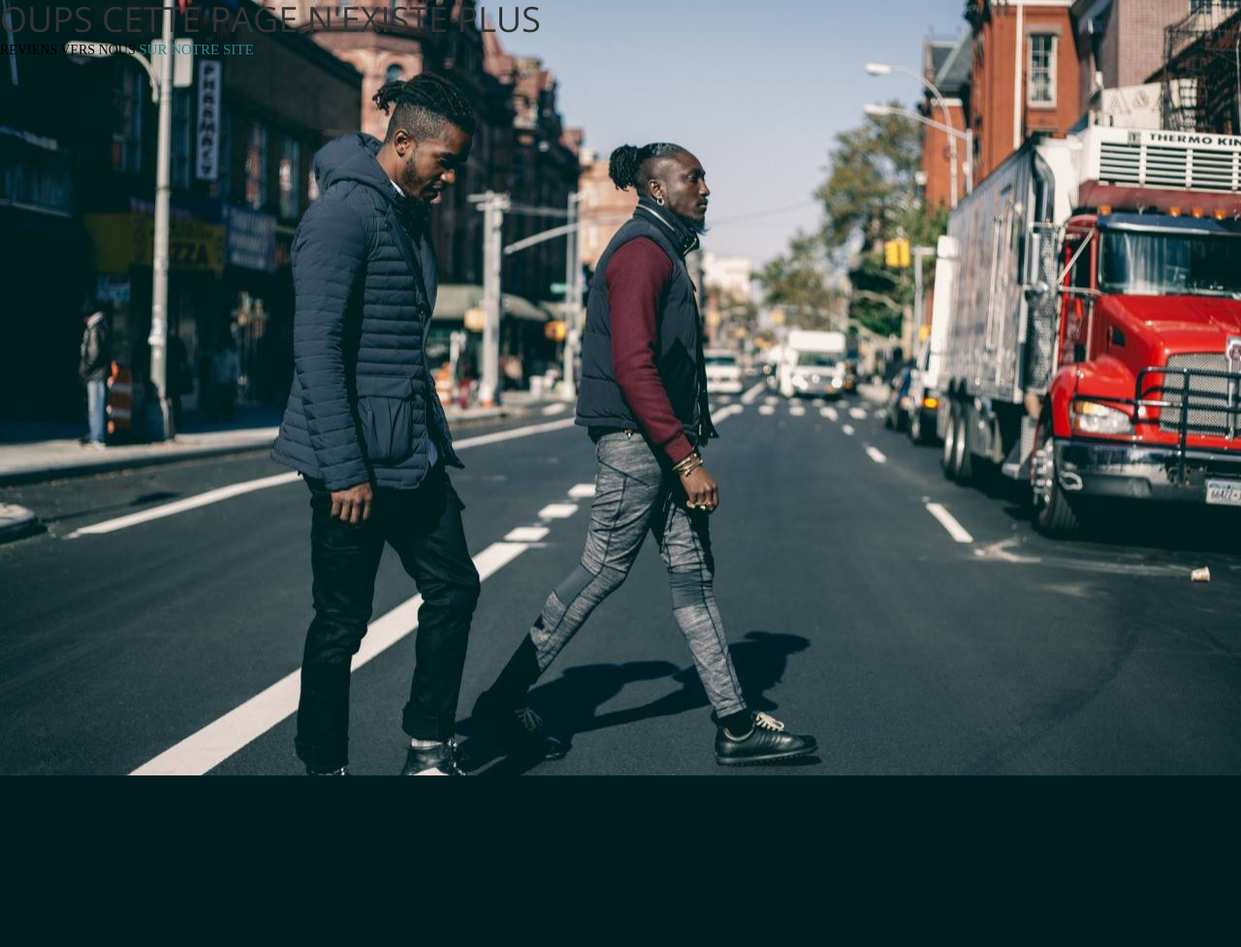
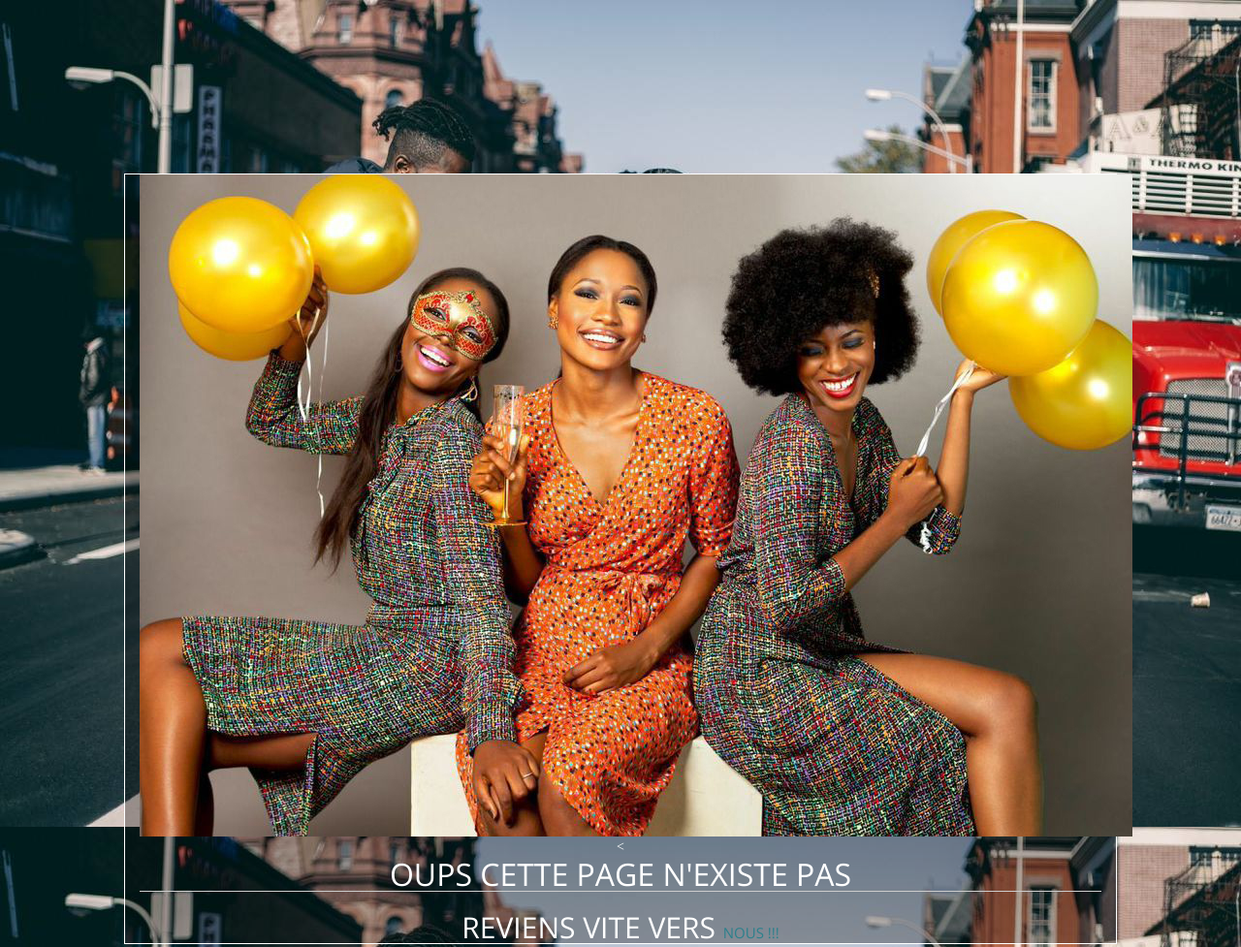
Before and after one commit to lucymtl/p71, a PHP site: page /page404.php in a window 1280 px wide. Shown: the whole page at 97% size. Before the commit the page ends 800 px from the top, so only its background shows below. Run offline with PHP 8.4, Linux system fonts and the light colour scheme; some libraries are stand-ins or nearby versions.

Commit message:
Maj de la  page404.php

```diff
--- a/css/final.css
+++ b/css/final.css
@@ -63,6 +63,14 @@
 
 }
 
+#error{
+  width: 80%;
+  text-align: center;
+  border: 1px solid white;
+  margin-left: 10%;
+  margin-top: 14%;
+  color
+}
 
 a {
   color: #2C808C;
--- a/page404.php
+++ b/page404.php
@@ -16,10 +16,14 @@
     <link rel="stylesheet" href="css/final.css">
 </head>
 <body>
+<section></section>
+<section class="col-lg-5" id="error">
+    <img src="images/img_femmes_ballons.jpg"><
+    <h1> OUPS CETTE PAGE N'EXISTE PAS </h1>
+    <h2>REVIENS  VITE VERS <a href="accueil.php">NOUS !!!</a></h2>
 
 
-<h1> OUPS CETTE PAGE N'EXISTE PLUS </h1>
-<p>REVIENS VERS NOUS <a href="accueil.php">SUR NOTRE SITE</a></p>
+</section>
 
 
 </body>
```
